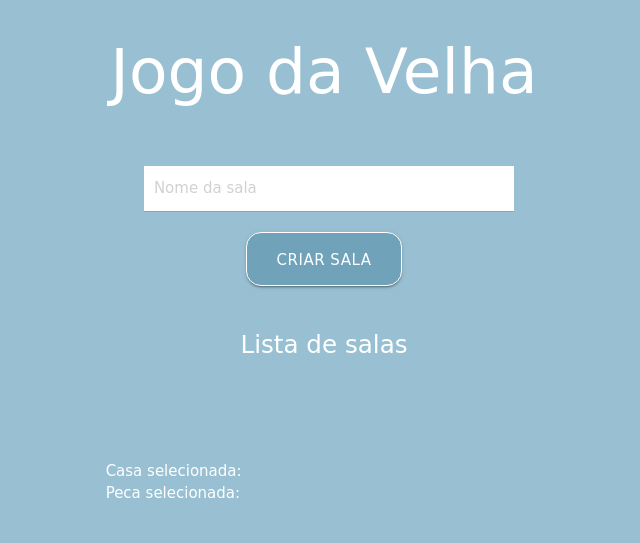
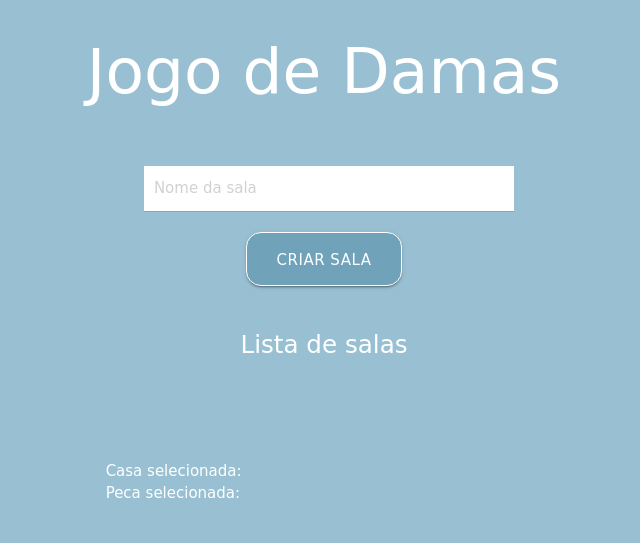
Before and after one commit to felipeacsantos/EP_ACH2026_2Sem_2018_CT, a website: page main/index.html in a window 1280 px wide. Shown: the whole page, without its empty margins (316-956 px from the left). Drawn offline with Linux system fonts and the light colour scheme; no server answers; a web font is replaced by a local one.

Commit message:
Changed page title

```diff
--- a/main/index.html
+++ b/main/index.html
@@ -6,14 +6,14 @@
   <link href="css/font.css" rel="stylesheet">
   <link rel="stylesheet" href="css/materialize.min.css">
   <link rel="stylesheet" type="text/css" href="css/main.css">
-  <title>Jogo da Velha - Com chat</title>
+  <title>Jogo de Damas - Com chat</title>
 </head>
 
 <body>
   <div class="container">
     <div class="row">
       <div class="col s12 m12" style="text-align:center">
-        <h1 class="game-title">Jogo da Velha</h5>
+        <h1 class="game-title">Jogo de Damas</h5>
       </div>
     </div>
     <div class="row">
```
